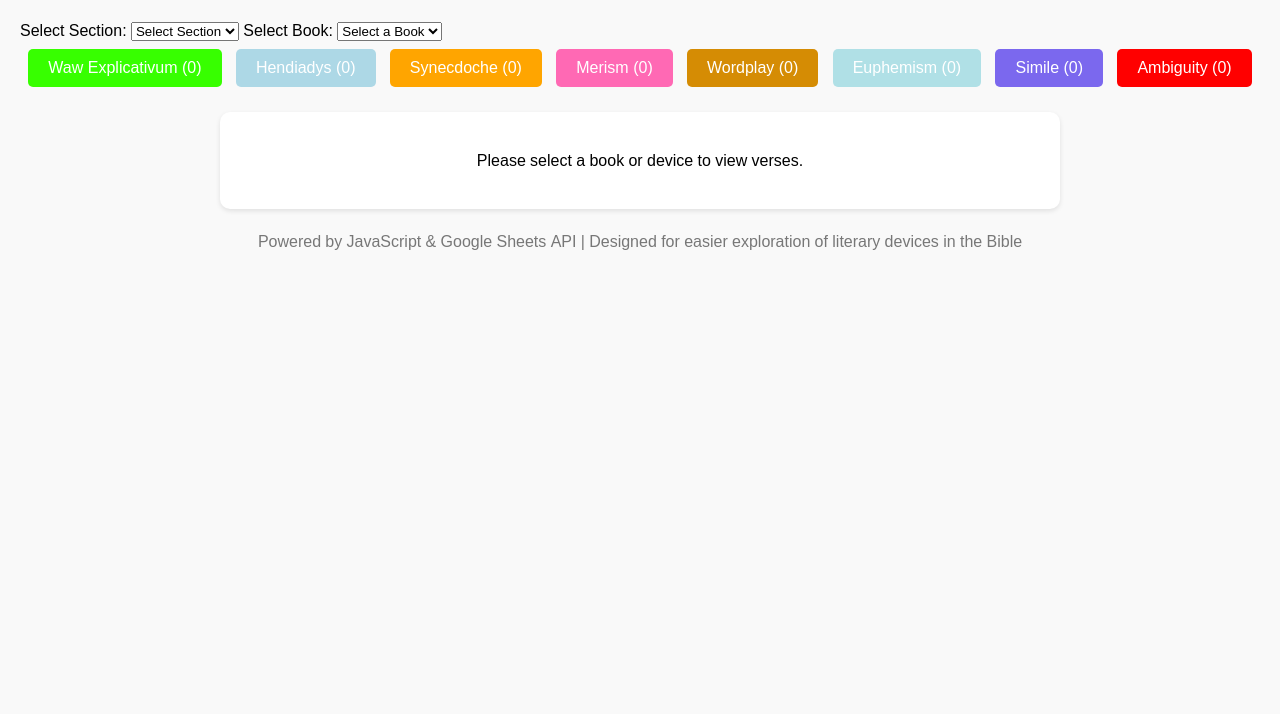
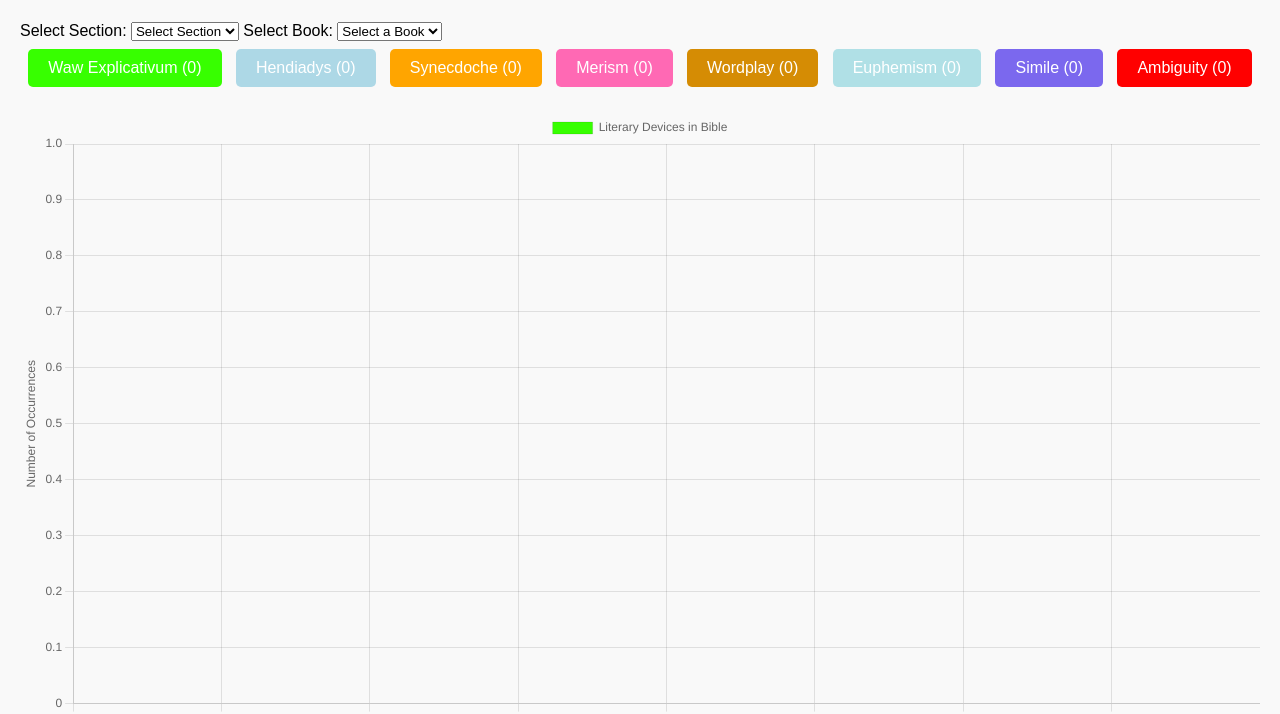
Before and after one commit to Matthewjmiller07/LiteraryBible, a plain HTML site: page index.html in a window 1280 px wide. Shown: the part 96-810 px from the top of the page. Drawn offline with nearby package versions, Linux system fonts and the light colour scheme; no server answers.

Commit message:
added counts to filters, and data viz

```diff
--- a/index.html
+++ b/index.html
@@ -128,7 +128,7 @@
     </style>
 </head>
 <body>
-
+    <script src="https://cdn.jsdelivr.net/npm/chart.js"></script>
     <h1>Color-Coded Bible</h1>
 
     <div class="filter-section">
@@ -182,6 +182,8 @@
             Ambiguity (<span id="count-ambiguity">0</span>)
         </button>
     </div>
+
+    <canvas id="deviceChart" width="400" height="200"></canvas>
 
     <div class="verses">
         <p>Please select a book or device to view verses.</p>
@@ -350,20 +352,30 @@ function getDisplayName(bookValue) {
     return bookValue; // Default to original value if not found
 }
 
-function displayVerses(filterFn) {
+function displayVerses(filterFn, bookName, additionalFilter = null) {
     const versesContainer = document.querySelector('.verses');
     versesContainer.innerHTML = ''; // Clear previous verses
 
     let hasVerses = false;
     const verseMap = {};
+    const deviceCounts = {
+        'waw-explicativum': 0,
+        'hendiadys': 0,
+        'synecdoche': 0,
+        'merism': 0,
+        'wordplay': 0,
+        'euphemism': 0,
+        'simile': 0,
+        'ambiguity': 0
+    };
 
     // Process all rows to accumulate devices for the same verse
     versesData.forEach(row => {
         const [book, chapter, verse, text, device, words, sources, urls] = row;
         if (!book || !chapter || !verse || !text) return;
 
-        // Transform book name for display (spaces)
-        const displayBook = getDisplayName(book);
+        // Apply the additional filter if provided (e.g., Aliya, Parsha)
+        if (additionalFilter && !additionalFilter(book, chapter, verse)) return;
 
         const verseKey = `${book} ${chapter}:${verse}`;
         if (!verseMap[verseKey]) {
@@ -397,6 +409,13 @@ function displayVerses(filterFn) {
 
         if (filterFn(book, verseData.devices)) {
             hasVerses = true;
+
+            // Count the devices for the filtered verses
+            verseData.devices.forEach(d => {
+                if (d.device && deviceCounts.hasOwnProperty(d.device.toLowerCase())) {
+                    deviceCounts[d.device.toLowerCase()]++;
+                }
+            });
 
             // Create the verse container
             const verseDiv = document.createElement("div");
@@ -439,6 +458,9 @@ function displayVerses(filterFn) {
     if (!hasVerses) {
         versesContainer.innerHTML = '<p>No verses found for the selected filter.</p>';
     }
+
+    // After displaying the verses, update the chart with the filtered device counts
+    updateChart(deviceCounts, bookName);
 }
 
         // Filter by Literary Device
@@ -1162,7 +1184,104 @@ function displayVersesForRange(range) {
         versesContainer.innerHTML = `<p>No verses found for the selected range.</p>`;
     }
 }
+let chart;  // Store the chart instance globally to allow proper destruction
 
+
+
+// Function to initialize and update the chart with device counts
+function updateChart(deviceCounts, bookName) {
+    console.log(deviceCounts); // Log to check the data structure
+
+    const labels = Object.keys(deviceCounts);
+    const data = Object.values(deviceCounts);
+
+    // Check if the canvas exists
+    const ctx = document.getElementById('deviceChart');
+    if (!ctx) {
+        console.error("Canvas element not found!");
+        return;
+    }
+
+    const canvasContext = ctx.getContext('2d');
+
+    if (chart) {
+        chart.destroy();  // Destroy previous chart instance if it exists
+    }
+
+    // Initialize and create the chart
+    chart = new Chart(canvasContext, {
+        type: 'bar',
+        data: {
+            labels: labels,
+            datasets: [{
+                label: `Literary Devices in Bible`,
+                data: data,
+                backgroundColor: [
+                    'rgb(55, 255, 0)',
+                    '#add8e6',
+                    'rgb(255, 165, 0)',
+                    'rgb(255, 105, 180)',
+                    'rgb(255, 255, 0)',
+                    'rgb(176, 224, 230)',
+                    'rgb(123, 104, 238)',
+                    'rgb(255, 0, 0)'
+                ],
+                borderColor: 'rgba(0, 0, 0, 0.1)',
+                borderWidth: 1
+            }]
+        },
+        options: {
+            responsive: true,
+            scales: {
+                y: {
+                    beginAtZero: true,
+                    title: {
+                        display: true,
+                        text: 'Number of Occurrences'
+                    }
+                }
+            }
+        }
+    });
+}
+
+// Function to count devices in a given book or section
+function countDevicesInBook(bookName) {
+    const deviceCounts = {
+        'waw-explicativum': 0,
+        'hendiadys': 0,
+        'synecdoche': 0,
+        'merism': 0,
+        'wordplay': 0,
+        'euphemism': 0,
+        'simile': 0,
+        'ambiguity': 0
+    };
+
+    // Loop through versesData and count occurrences of each device for the selected book
+    versesData.forEach(row => {
+        const [book, chapter, verse, text, device] = row;
+        if (book === bookName && device && deviceCounts.hasOwnProperty(device.toLowerCase())) {
+            deviceCounts[device.toLowerCase()]++;
+        }
+    });
+
+    return deviceCounts;
+}
+
+// Function to display the chart for a selected book or section
+function displayChartForBook(bookName) {
+    const deviceCounts = countDevicesInBook(bookName);
+    updateChart(deviceCounts, bookName);
+}
+
+// Example usage (this part depends on when you want to render the chart)
+// Call this function after your data is loaded and ready
+// Replace 'Genesis' with the book name or section you are working with
+document.addEventListener('DOMContentLoaded', function() {
+    // Example call to display chart for "Genesis"
+    displayChartForBook('Genesis');
+});
 
 
     </script>
```
